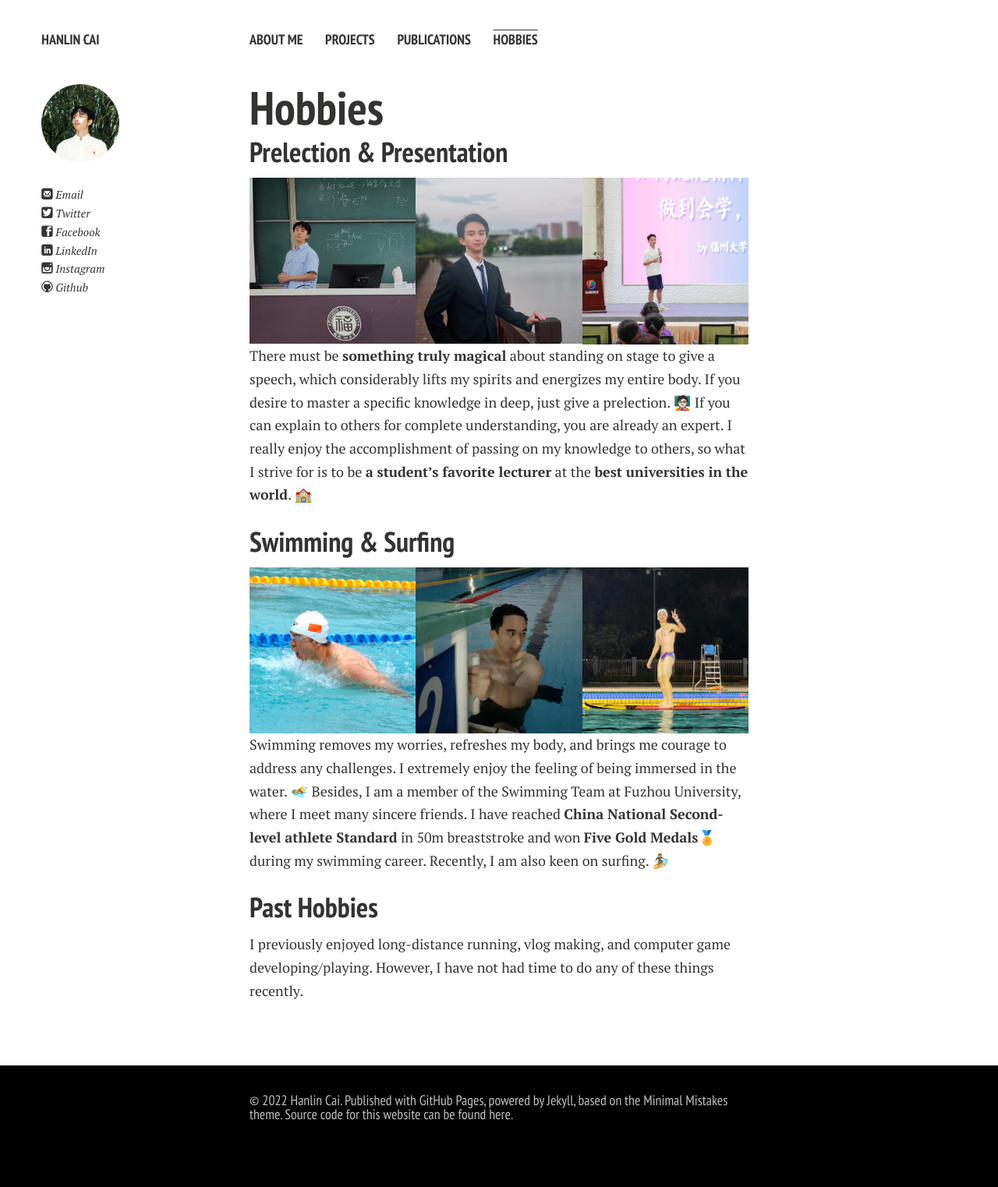
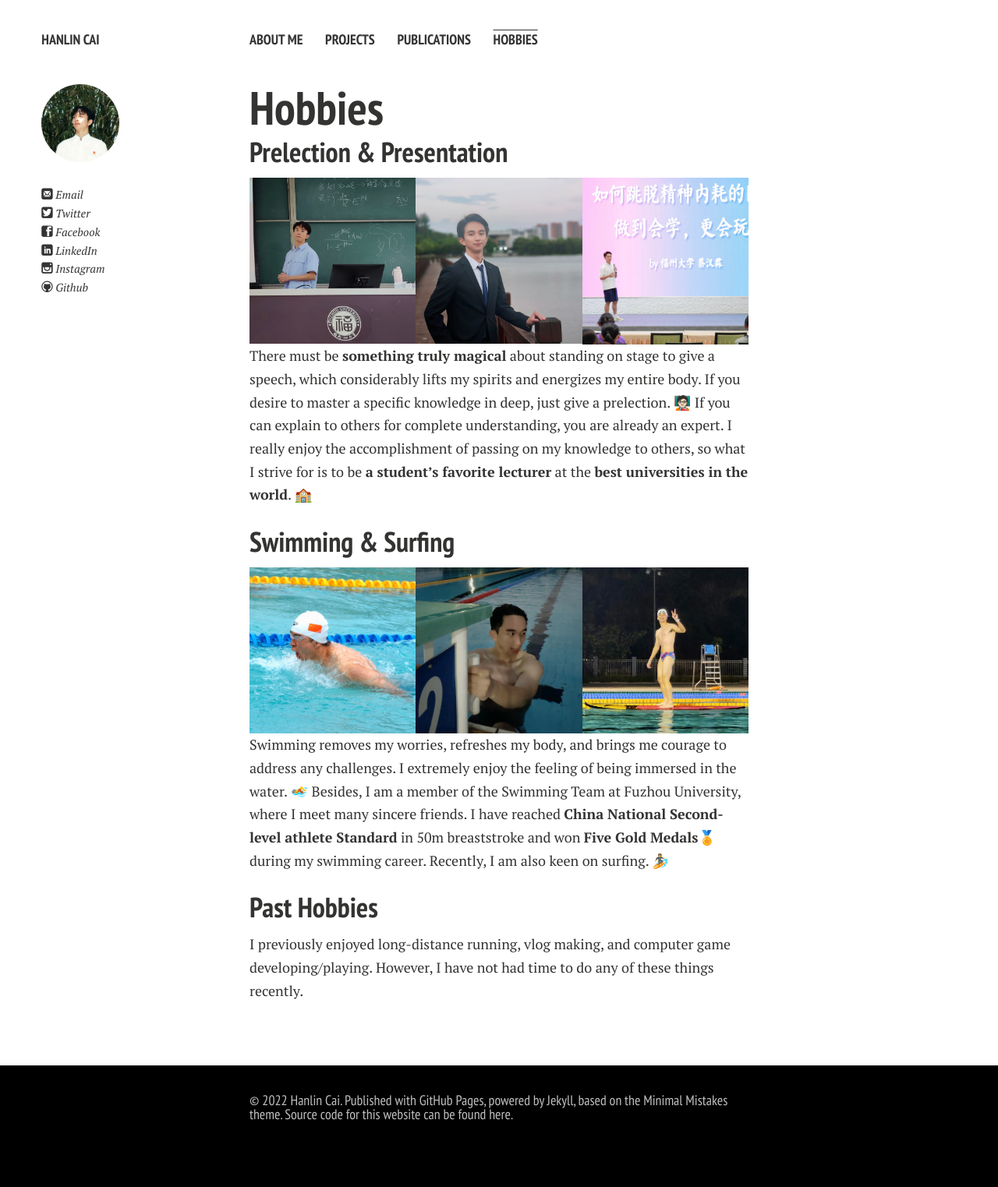
Before and after one commit to GuangLun2000/GuangLun2000.github.io, a Jekyll site: the page built from hobbies.md, in a window 1280 px wide. Shown: the whole page at 78% size. Built offline with Jekyll 4.4.1, drawn with Linux system fonts in a browser that asks for light colours; nearby versions of some CDN libraries; a style sheet for code colours, icons or effects is not loaded.

Commit message:
last update

```diff
--- a/hobbies.md
+++ b/hobbies.md
@@ -11,7 +11,7 @@ title: Hobbies
 <div class="third">
 <img src="/images/prelection1.JPG">
 <img src="/images/speech1.JPG">
-<img src="/images/speech0.JPG">
+<img src="/images/speech.JPG">
 </div>
 
 
```
Also changed, not shown: images/speech.JPG (added), images/speech0.JPG (deleted).
